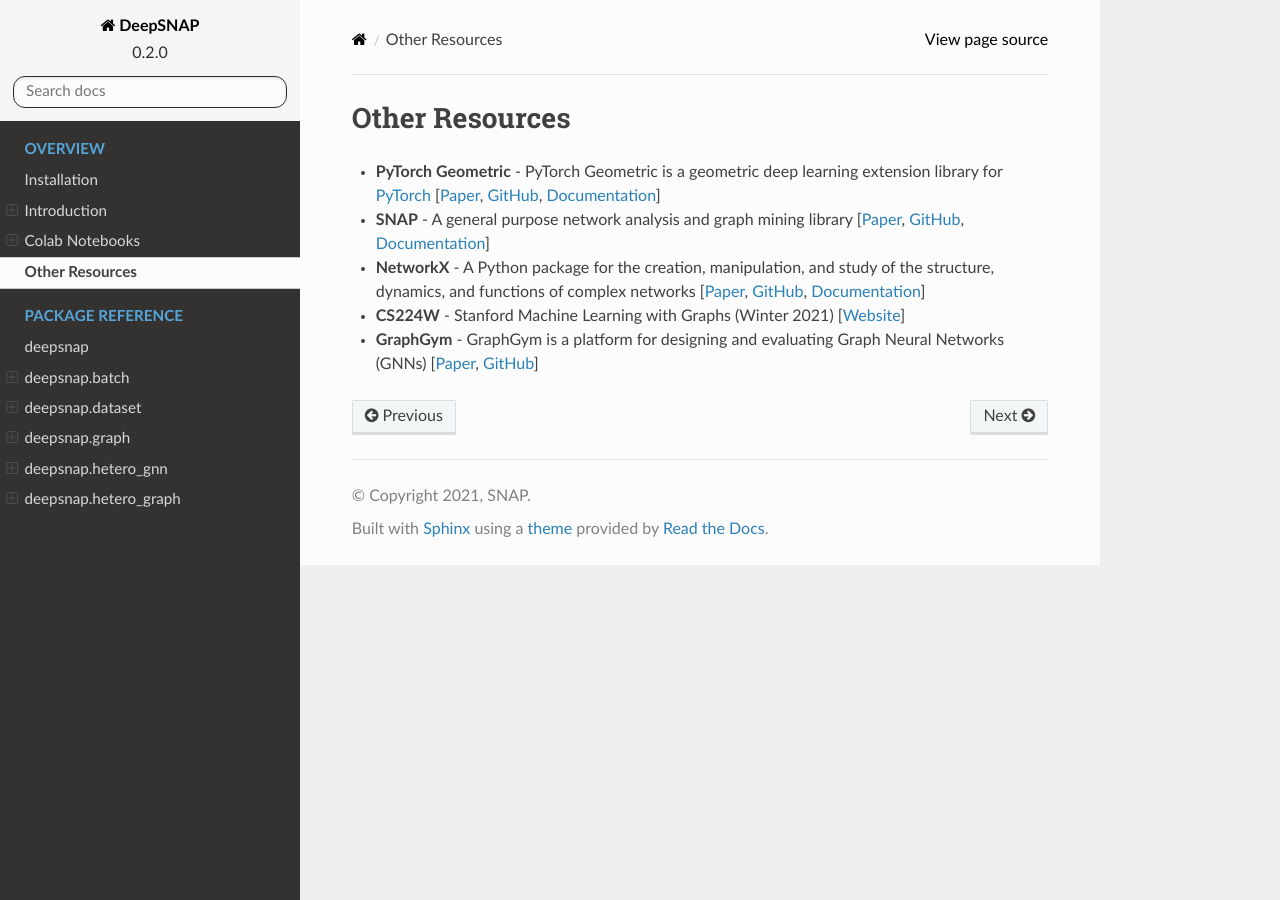
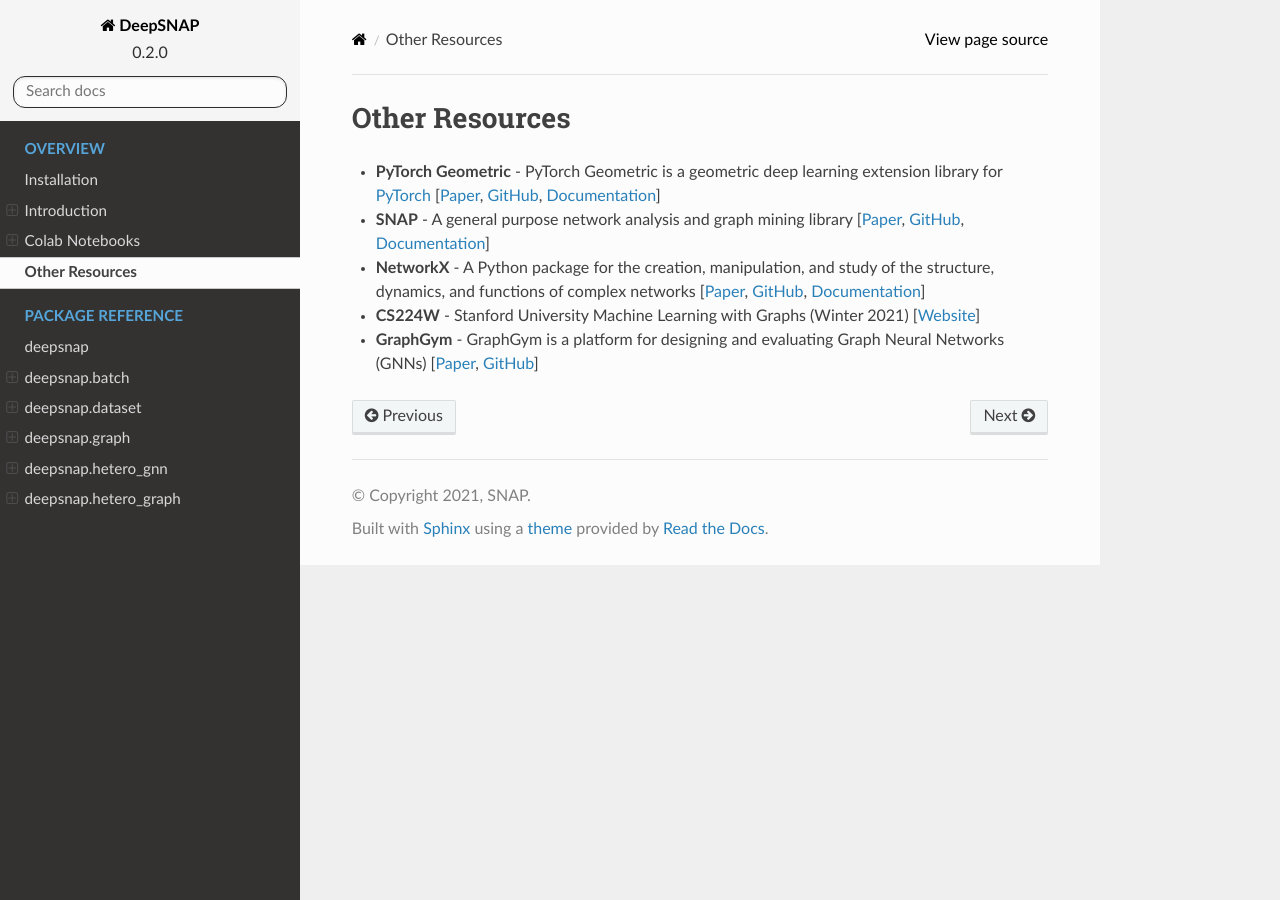
Before and after one commit to snap-stanford/deepsnap, a Sphinx documentation site: the page built from docs/source/notes/other.rst, in a window 1280 px wide. Built offline with Sphinx 7.4.7 and the Read the Docs theme 2.0.0, drawn with Linux system fonts in a browser that asks for light colours.

Commit message:
Update docs

```diff
--- a/docs/source/notes/other.rst
+++ b/docs/source/notes/other.rst
@@ -4,5 +4,5 @@
 * **PyTorch Geometric** - PyTorch Geometric is a geometric deep learning extension library for `PyTorch <https://pytorch.org/>`_ [`Paper <https://arxiv.org/abs/1903.02428>`__, `GitHub <https://github.com/rusty1s/pytorch_geometric>`__, `Documentation <https://pytorch-geometric.readthedocs.io/en/latest/index.html>`__]
 * **SNAP** - A general purpose network analysis and graph mining library [`Paper <https://arxiv.org/abs/1606.07550>`__, `GitHub <https://github.com/snap-stanford/snap-python>`__, `Documentation <https://snap.stanford.edu/snappy/doc/index.html>`__]
 * **NetworkX** - A Python package for the creation, manipulation, and study of the structure, dynamics, and functions of complex networks [`Paper <http://conference.scipy.org/proceedings/SciPy2008/paper_2/>`__, `GitHub <https://github.com/networkx/networkx>`__, `Documentation <https://networkx.org/>`__]
-* **CS224W** - Stanford Machine Learning with Graphs (Winter 2021) [`Website <http://web.stanford.edu/class/cs224w/>`__]
+* **CS224W** - Stanford University Machine Learning with Graphs (Winter 2021) [`Website <http://web.stanford.edu/class/cs224w/>`__]
 * **GraphGym** - GraphGym is a platform for designing and evaluating Graph Neural Networks (GNNs) [`Paper <https://arxiv.org/abs/2011.08843>`__, `GitHub <https://github.com/snap-stanford/GraphGym>`__]
```
